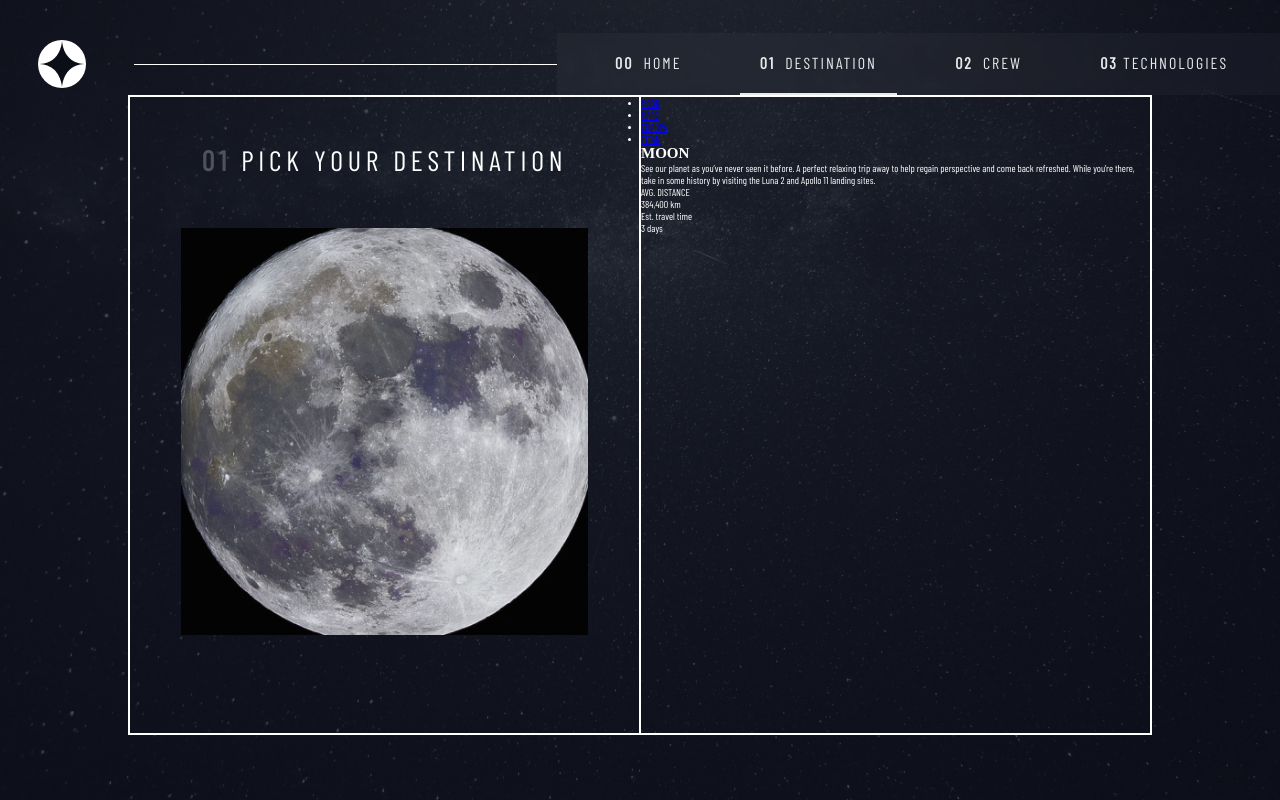
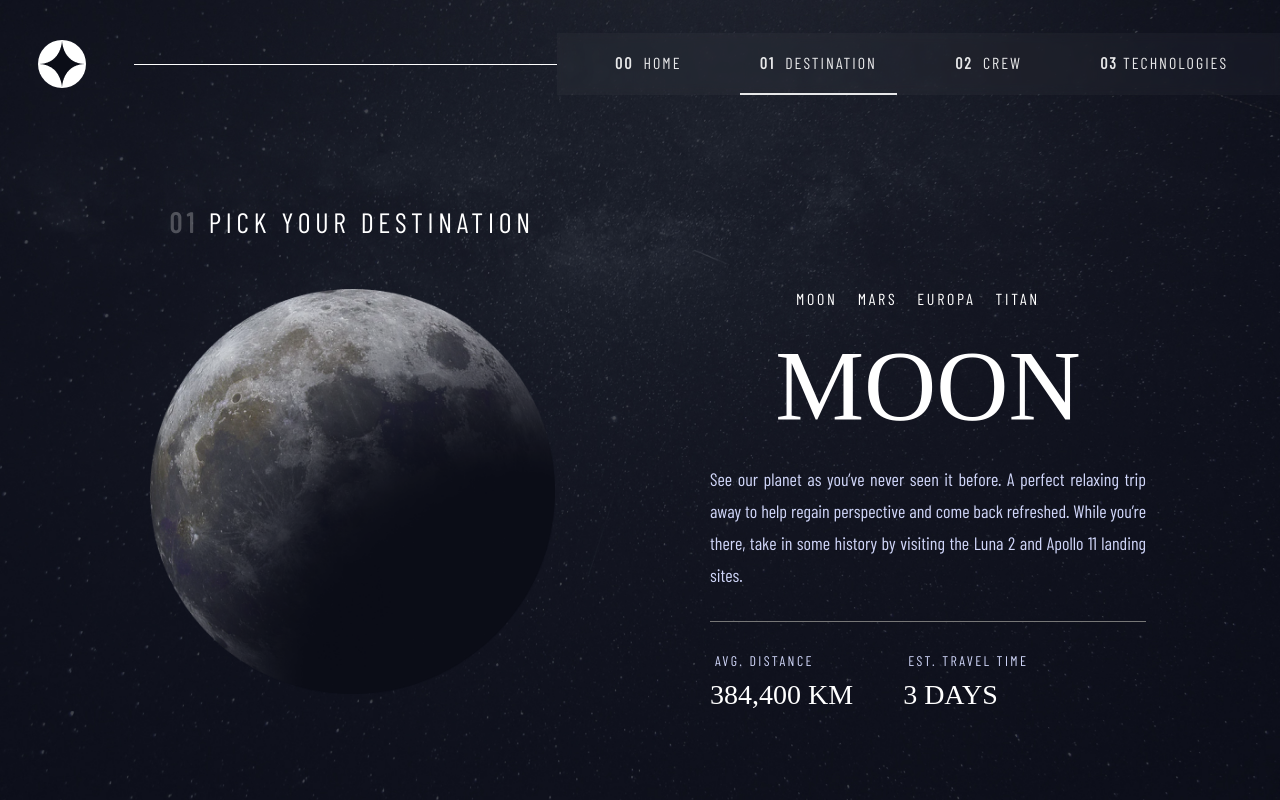
Before and after one commit to EmemEdimo/space-adventure, a website: page destination.html in a window 1280 px wide. Drawn offline with nearby package versions, Linux system fonts and the light colour scheme; a web font is replaced by a local one.

Commit message:
Styled the destinations page

```diff
--- a/destination.html
+++ b/destination.html
@@ -37,8 +37,8 @@
                         <li><a href="#titan">TITAN</a></li>
                     </ul>
                 </nav>
-                <h2>MOON</h2>
-                <p>See our planet as you’ve never seen it before. A perfect relaxing trip away to help regain perspective and come back refreshed. While you’re there, take in some history by visiting the Luna 2 and Apollo 11 landing sites.</p>
+                <h2 class="content-heading">MOON</h2>
+                <p class="content-para">See our planet as you’ve never seen it before. A perfect relaxing trip away to help regain perspective and come back refreshed. While you’re there, take in some history by visiting the Luna 2 and Apollo 11 landing sites.</p>
                 <footer class="content__wrap-footer">
                     <div class="foot-distance">
                         <p class="foot-text-sm">AVG. DISTANCE</p>
--- a/scss/main.scss
+++ b/scss/main.scss
@@ -192,7 +192,7 @@ header {
 
     .header__btn {
         position: absolute;
-        bottom: 10%;
+        bottom: 15%;
         right: 15%;
         text-align: center;
 
@@ -208,7 +208,7 @@ header {
             line-height: 3.667rem;
             letter-spacing: 0.2rem;
             text-decoration: none;
-            padding: 40% 30%;
+            padding: 40% 23%;
             background-color: $color-primary;
             border-radius: 50%;
             position: relative;
@@ -231,8 +231,9 @@ header {
             }
 
             &:hover::after {
-                transform: scale(1.3);
-                opacity: 0;
+                transform: scale(1.6);
+                opacity: 0.1;
+                mix-blend-mode: normal;
             }
 
         }
@@ -254,21 +255,27 @@ header {
     color: $color-primary;
 
     .content__wrap {
-        width: 80vw;
-        height: 80vh;
-        border: 1px solid #fff;
-        margin-top: 3rem;
+        width: 90%;
+        height: 100%;
+        // border: 1px solid #fff;
+        // margin-top: 3rem;
         display: flex;
+        padding: 1.5rem 0;
     }
 
     .content__wrap-img {
         width: 50%;
         height: 100%;
-        border: 1px solid #fff;
+        // border: 1px solid #fff;
         display: flex;
         flex-direction: column;
         justify-content: center;
         align-items: center;
+        // gap: 9.8rem;
+
+        h5 {
+            margin-top: 10rem;
+        }
 
         span {
             font-weight: 700;
@@ -277,10 +284,10 @@ header {
         }
 
         .image {
-            height: 80%;
-            width: 80%;
-            // border: 1px solid #fff;
-            background:  url(../images/dest-moon1.png) no-repeat center center/contain;
+            height: 40.5rem;
+            width: 40.5rem;
+            background:  url(../images/destination-img.png) no-repeat center center/contain;
+            margin-top: 5rem;
 
 
         }
@@ -289,8 +296,83 @@ header {
     .content__wrap-text {
         width: 50%;
         height: 100%;
-        border: 1px solid #fff;
+        // border: 1px solid #fff;
+        display: flex;
+        flex-direction: column;
+        align-items: center;
+        justify-content: center;
+        gap: 2rem;
+        // margin-top: 4rem;
+        padding: 0 7rem;
+
+
+        nav {
+
+            margin-top: 20rem;
+
+            ul {
+                list-style: none;
+                display: flex;
+
+                    a {
+                        display: inline-block;
+                        font-size: 1.6rem;
+                        font-weight: 400;
+                        line-height: 1.92rem;
+                        letter-spacing: 0.27rem;
+                        color: #fff;
+                        // padding: 0.5rem;
+                        text-decoration: none;
+                        margin-right: 2rem;
+                    }
+            }
+
+        }
+
     }
+        .content-heading {
+            font-size: 10rem;
+            line-height: 11.5rem;
+            font-weight: 400;
+        }
+
+        .content-para {
+            font-size: 1.8rem;
+            line-height: 3.2rem;
+            color: $color-secondary;
+            text-align: justify;
+            border-bottom: 1px solid #777;
+            padding-bottom: 3rem;
+        }
+
+        .content__wrap-footer {
+
+            display: flex;
+            align-self: flex-start;
+            gap: 5rem;
+            text-transform: uppercase;
+            font-style: normal;
+            font-weight: 400;
+
+
+            .foot-text-sm {
+
+                font-family: 'Barlow Condensed';
+                font-size: 1.4rem;
+                line-height: 1.7rem;
+                letter-spacing: 0.23625rem;
+                color: $color-secondary;
+                margin: 1rem 0.5rem;
+            }
+
+            .foot-text-lg {
+
+                font-family: 'Bellefair';
+                font-size: 2.8rem;
+                line-height: 3.2rem;
+
+            }
+        }
 
 
 }
```
Also changed, not shown: images/dest-moon-mask.png (deleted), images/dest-moon1.png (deleted), images/dest-moon2.png (deleted), images/destination-img.png (added), styles/main.css, 1 other file.
